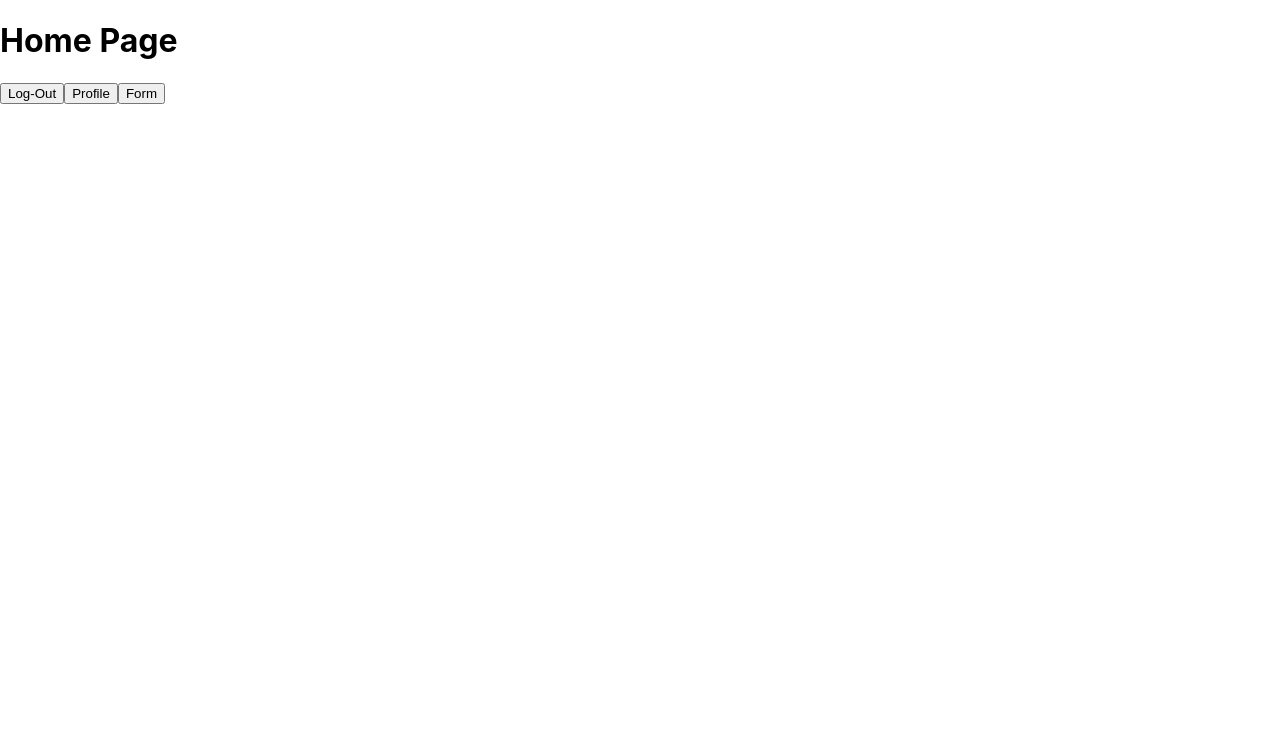
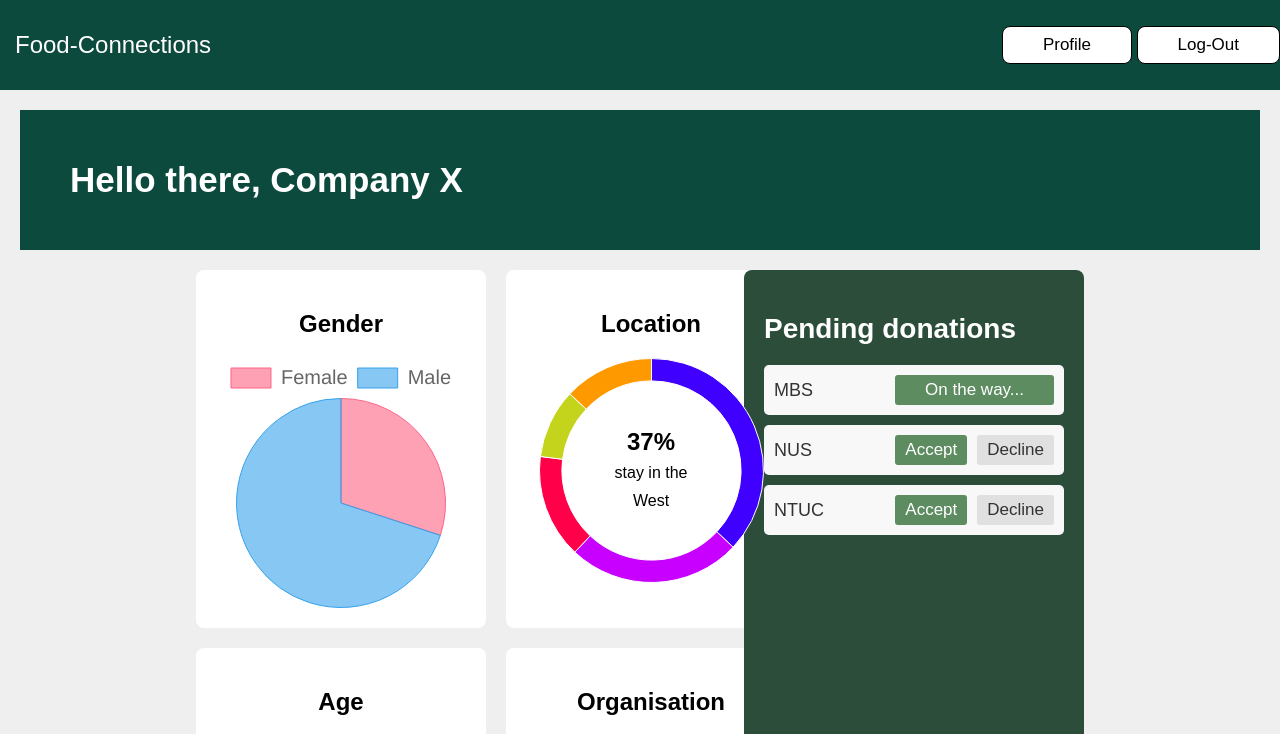
Before and after one commit to Code-to-Give/Frontend, a React (Create React App) app in the folder food-connections/: page /home in a window 1280 px wide. Shown: the top 734 px of the page. Built offline with nearby package versions, Linux system fonts and the light colour scheme.

Commit message:
feat: home page + donut chart

```diff
--- /dev/null
+++ b/food-connections/src/components/DonutChart/DonutChart.css
@@ -0,0 +1,20 @@
+.chart-container {
+  position: relative;
+  width: 90%;
+  margin: auto;
+}
+
+.chart-center-text {
+  position: absolute;
+  top: 50%;
+  left: 50%;
+  transform: translate(-50%, -50%);
+  text-align: center;
+  font-size: 24px;
+  font-weight: bold;
+}
+
+.center-subtext {
+  font-size: 16px;
+  font-weight: normal;
+}
--- /dev/null
+++ b/food-connections/src/components/DonutChart/DonutChart.js
@@ -0,0 +1,56 @@
+import React from "react";
+import { Doughnut } from "react-chartjs-2";
+import { Chart as ChartJS, ArcElement, Tooltip, Legend } from "chart.js";
+import "./DonutChart.css";
+
+ChartJS.register(ArcElement, Tooltip, Legend);
+
+const LocationDonutChart = () => {
+  const data = {
+    labels: ["West", "South", "North", "Central", "East"],
+    datasets: [
+      {
+        label: "Location",
+        data: [37, 25, 15, 10, 13],
+        backgroundColor: [
+          "#3f00ff", // Blue
+          "#c700ff", // Purple
+          "#ff0049", // Red
+          "#c4d31b", // Green
+          "#ff9900", // Orange
+        ],
+        borderColor: ["#ffffff"],
+        borderWidth: 1,
+        cutout: "80%",
+      },
+    ],
+  };
+
+  const options = {
+    plugins: {
+      legend: {
+        font: {
+          size: 20,
+        },
+        display: false,
+      },
+      tooltip: {
+        enabled: true,
+        size: 16,
+      },
+    },
+  };
+
+  return (
+    <div className="chart-container">
+      <Doughnut data={data} options={options} />
+      <div className="chart-center-text">
+        37%
+        <br />
+        <span className="center-subtext">stay in the West</span>
+      </div>
+    </div>
+  );
+};
+
+export default LocationDonutChart;
--- /dev/null
+++ b/food-connections/src/components/LoggedInNavBar/LoggedInNavBar.js
@@ -0,0 +1,25 @@
+import { Link } from "react-router-dom";
+import "./LoggedInNavbar.css";
+
+function LoggedInNavbar() {
+  return (
+    <div id="navbar">
+      <div id="navbar-left">
+        <Link to="/" className="word">
+          Food-Connections
+        </Link>
+      </div>
+      <div id="navbar-right">
+        <Link to="/profile">
+          <button>Profile</button>
+        </Link>
+        &nbsp;
+        <Link to="/">
+          <button>Log-Out</button>
+        </Link>
+      </div>
+    </div>
+  );
+}
+
+export default LoggedInNavbar;
--- /dev/null
+++ b/food-connections/src/components/LoggedInNavBar/LoggedInNavbar.css
@@ -0,0 +1,38 @@
+#navbar {
+  display: flex;
+  width: 100%;
+  height: 90px !important;
+  min-height: 90px !important;
+  justify-content: space-between !important;
+  align-items: center !important;
+  padding: 0 !important;
+  margin: 0 !important;
+  background-color: rgba(13, 74, 62, 1);
+  color: white;
+}
+
+#navbar-left > .word {
+  margin: 15px;
+  font-family: sans-serif;
+  text-decoration: none;
+  color: white;
+  font-size: 24px;
+}
+
+#navbar-right {
+  display: flex;
+  justify-content: space-between;
+}
+
+button {
+  background-color: white;
+  border-radius: 8px;
+  border: 1px solid black;
+  display: inline-block;
+  cursor: pointer;
+  color: black;
+  font-family: Arial;
+  font-size: 17px;
+  padding: 8px 40px;
+  text-decoration: none;
+}
--- /dev/null
+++ b/food-connections/src/components/PendingDonations/PendingDonations.css
@@ -0,0 +1,68 @@
+.container {
+  padding: 20px;
+  background-color: #2b4d39;
+  border-radius: 8px;
+  color: white;
+  width: 300px;
+  font-family: Arial, sans-serif;
+}
+
+.title {
+  font-size: 28px;
+  margin-bottom: 20px;
+}
+
+.donationItem {
+  display: flex;
+  justify-content: space-between;
+  align-items: center;
+  background-color: #f8f8f8;
+  padding: 10px;
+  border-radius: 5px;
+  margin-bottom: 10px;
+  color: #333;
+}
+
+.donationName {
+  font-size: 18px;
+}
+
+.buttonGroup {
+  display: flex;
+  gap: 10px;
+}
+
+.acceptButton {
+  background-color: #5e8c61;
+  color: white;
+  border: none;
+  padding: 5px 10px;
+  border-radius: 3px;
+  cursor: pointer;
+}
+
+.acceptButton:hover {
+  background-color: #4b7051;
+}
+
+.declineButton {
+  background-color: #e0e0e0;
+  color: #333;
+  border: none;
+  padding: 5px 10px;
+  border-radius: 3px;
+  cursor: pointer;
+}
+
+.declineButton:hover {
+  background-color: #b0b0b0;
+}
+
+.statusButton {
+  background-color: #5e8c61;
+  color: white;
+  border: none;
+  padding: 5px 30px;
+  border-radius: 3px;
+  cursor: not-allowed;
+}
--- /dev/null
+++ b/food-connections/src/components/PendingDonations/PendingDonations.js
@@ -0,0 +1,69 @@
+import React from "react";
+import "./PendingDonations.css";
+
+const Button = ({ label, onClick, disabled, className }) => {
+  return (
+    <button className={className} onClick={onClick} disabled={disabled}>
+      {label}
+    </button>
+  );
+};
+
+const DonationItem = ({ name, status, onAccept, onDecline }) => {
+  return (
+    <div className="donationItem">
+      <span className="donationName">{name}</span>
+      {status === "pending" ? (
+        <div className="buttonGroup">
+          <Button label="Accept" onClick={onAccept} className="acceptButton" />
+          <Button
+            label="Decline"
+            onClick={onDecline}
+            className="declineButton"
+          />
+        </div>
+      ) : (
+        <Button
+          label="On the way..."
+          disabled={true}
+          className="statusButton"
+        />
+      )}
+    </div>
+  );
+};
+
+const PendingDonations = () => {
+  const donations = [
+    { name: "MBS", status: "onTheWay" },
+    { name: "NUS", status: "pending" },
+    { name: "NTUC", status: "pending" },
+  ];
+
+  const handleAccept = (name) => {
+    console.log(`${name} accepted`);
+    // Handle accept logic
+  };
+
+  const handleDecline = (name) => {
+    console.log(`${name} declined`);
+    // Handle decline logic
+  };
+
+  return (
+    <div className="container">
+      <h2 className="title">Pending donations</h2>
+      {donations.map((donation) => (
+        <DonationItem
+          key={donation.name}
+          name={donation.name}
+          status={donation.status}
+          onAccept={() => handleAccept(donation.name)}
+          onDecline={() => handleDecline(donation.name)}
+        />
+      ))}
+    </div>
+  );
+};
+
+export default PendingDonations;
--- /dev/null
+++ b/food-connections/src/pages/HomePage/HomePage.css
@@ -0,0 +1,40 @@
+.dashboard-container {
+  padding: 20px;
+  font-family: Arial, sans-serif;
+  background-color: rgb(239, 239, 239);
+}
+
+.dashboard-header {
+  display: flex;
+  justify-content: space-between;
+  align-items: center;
+  background-color: rgba(13, 74, 62, 1);
+  padding: 50px;
+  color: white;
+}
+
+.dashboard-header h1 {
+  margin: 0;
+  font-size: 35px;
+}
+
+.dashboard-content {
+  display: flex;
+  justify-content: space-evenly;
+  margin-top: 20px;
+}
+
+.charts {
+  display: grid;
+  grid-template-columns: repeat(2, 1fr);
+  gap: 20px;
+  width: 30%;
+}
+
+.chart-item {
+  background-color: white;
+  padding: 20px;
+  border-radius: 8px;
+  width: 250px;
+  text-align: center;
+}
--- a/food-connections/src/pages/HomePage/HomePage.js
+++ b/food-connections/src/pages/HomePage/HomePage.js
@@ -1,14 +1,44 @@
-import React from 'react';
-import { Link } from 'react-router-dom';
+import React from "react";
+import "./HomePage.css";
+import LoggedInNavbar from "../../components/LoggedInNavBar/LoggedInNavBar";
+import Piechart from "../../components/Piechart/Piechart";
+import Histogram from "../../components/Histogram/Histogram";
+import DonutChart from "../../components/DonutChart/DonutChart";
+import PendingDonations from "../../components/PendingDonations/PendingDonations";
 
 function HomePage() {
   return (
     <div>
-      <h1>Home Page</h1>
+      <LoggedInNavbar />
+      <div className="dashboard-container">
+        <header className="dashboard-header">
+          <h1>Hello there, Company X</h1>
+        </header>
+        <div className="dashboard-content">
+          <div className="charts">
+            <div className="chart-item">
+              <h2>Gender</h2>
+              <Piechart />
+            </div>
 
-      <Link to="/"><button>Log-Out</button></Link>
-      <Link to="/profile"><button>Profile</button></Link>
-      <Link to="/form"><button>Form</button></Link>
+            <div className="chart-item">
+              <h2>Location</h2>
+              <DonutChart />
+            </div>
+
+            <div className="chart-item">
+              <h2>Age</h2>
+              <Histogram />
+            </div>
+
+            <div className="chart-item">
+              <h2>Organisation</h2>
+              <DonutChart />
+            </div>
+          </div>
+          <PendingDonations />
+        </div>
+      </div>
     </div>
   );
 }
```
